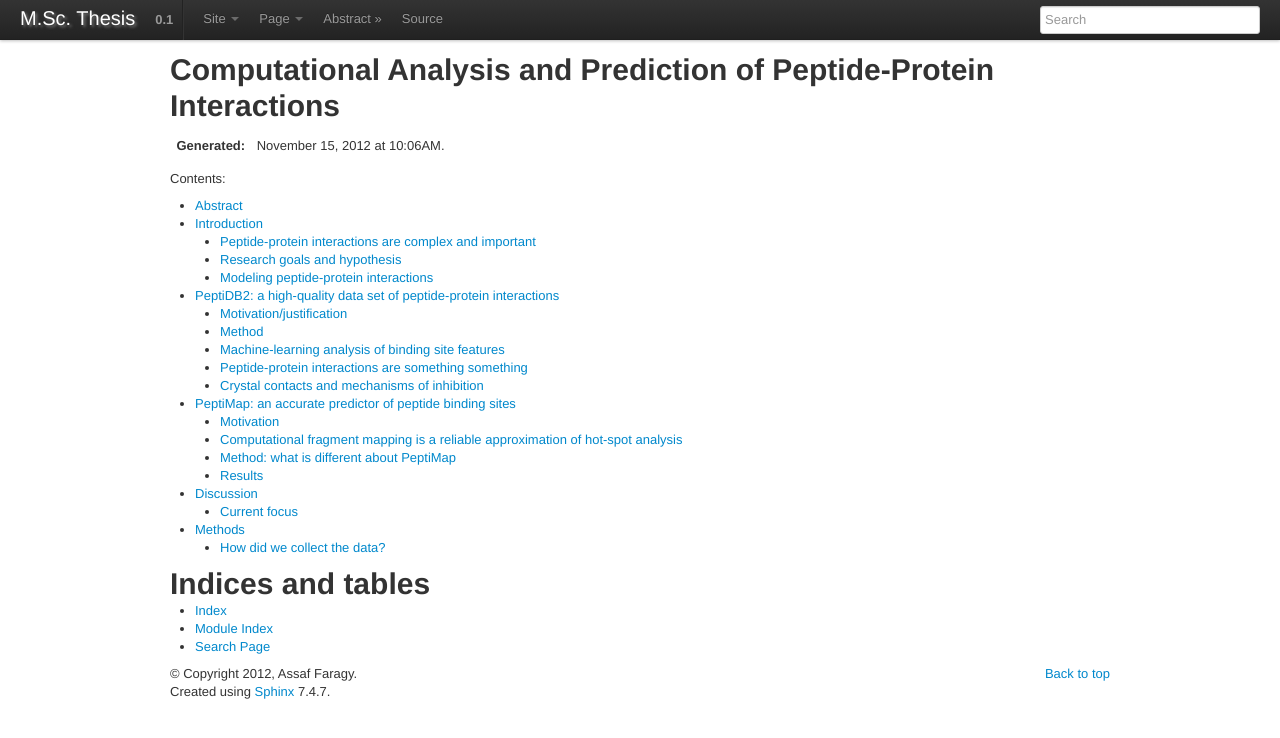
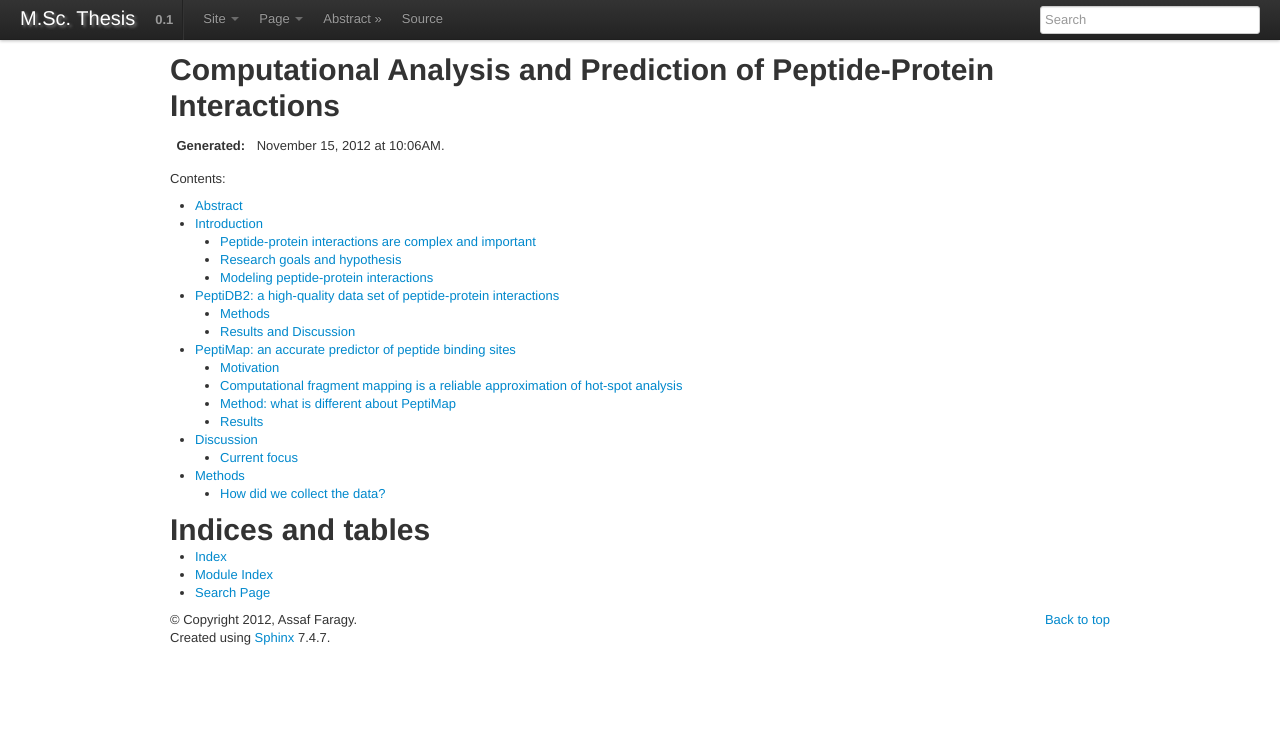
Before and after one commit to assaff/msc-thesis, a Sphinx documentation site: the page built from source/index.rst, in a window 1280 px wide. Shown: the top 738 px of the page. Built offline with Sphinx 7.4.7, drawn with Linux system fonts in a browser that asks for light colours; formulas are drawn with MathJax 3; some of the changed lines change nothing that is shown.

Commit message:
added content to peptidb, including csv table from Google Docs

```diff
--- a/source/peptidb2.rst
+++ b/source/peptidb2.rst
@@ -1,29 +1,54 @@
 PeptiDB2: a high-quality data set of peptide-protein interactions
 =================================================================
 
-Motivation/justification
--------------------------
+.. comment
+    Write here what was the impetus for constructing the data set.
 
-Write here what was the impetus for constructing the data set.
+Methods
+-------
+
+Data curation process
+~~~~~~~~~~~~~~~~~~~~~~
+
+We compiled a set of peptide-protein interactions, including experimental
+structures of the bound complex and the unbound receptor.
+
+.. peptidb2_workflow chart
+   .. figure:: _images/peptidb2_workflow.svg
+       :width: 100%
+
+* Description of filtering conditions
+  + pdb query
+* redundancy
+* size of the data set
+* Hybrid structures: bound peptide placed in
+* Alignment of bound structure onto unbound,
+  ProDy selections (``protein`` | ``noh`` | whatever),
+
+Analysis sources?
+~~~~~~~~~~~~~~~~~~~
+
+Nothing here yet.
+
+Results and Discussion
+-----------------------
+
+PeptiDB2 summary table
+~~~~~~~~~~~~~~~~~~~~~~~
+
+.. csv-table::
+    :url: https://docs.google.com/spreadsheet/pub?key=0ApXQ1x_sHoGrdFYwdEJ6aTFZckc3cHlzZEVzV01jUWc&single=true&gid=2&range=A1%3AF100&output=csv
+    :header-rows: 1
+    :widths: 2 1 1 2 1 2
 
 
-Method
-------
-
-How the data set was constructed
-
 Machine-learning analysis of binding site features
----------------------------------------------------
+~~~~~~~~~~~~~~~~~~~~~~~~~~~~~~~~~~~~~~~~~~~~~~~~~~
 
 details about SVM analysis here.
 
 
-Peptide-protein interactions are something something
-----------------------------------------------------
-
-Analyzing the data revealed that ...
-
 Crystal contacts and mechanisms of inhibition
------------------------------------------------
+~~~~~~~~~~~~~~~~~~~~~~~~~~~~~~~~~~~~~~~~~~~~~
 
 stuff about crystal contacts
```
